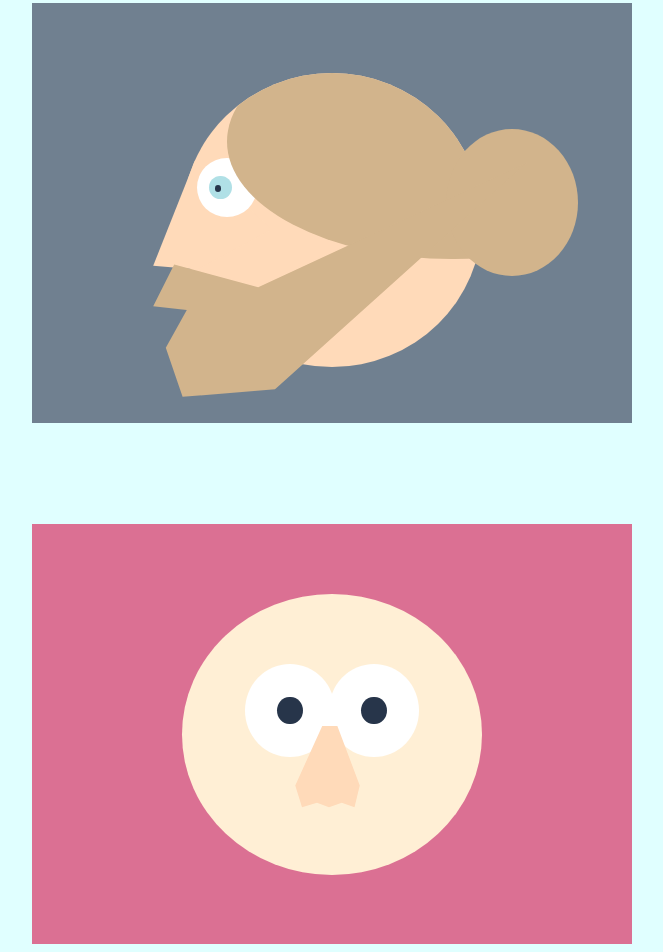
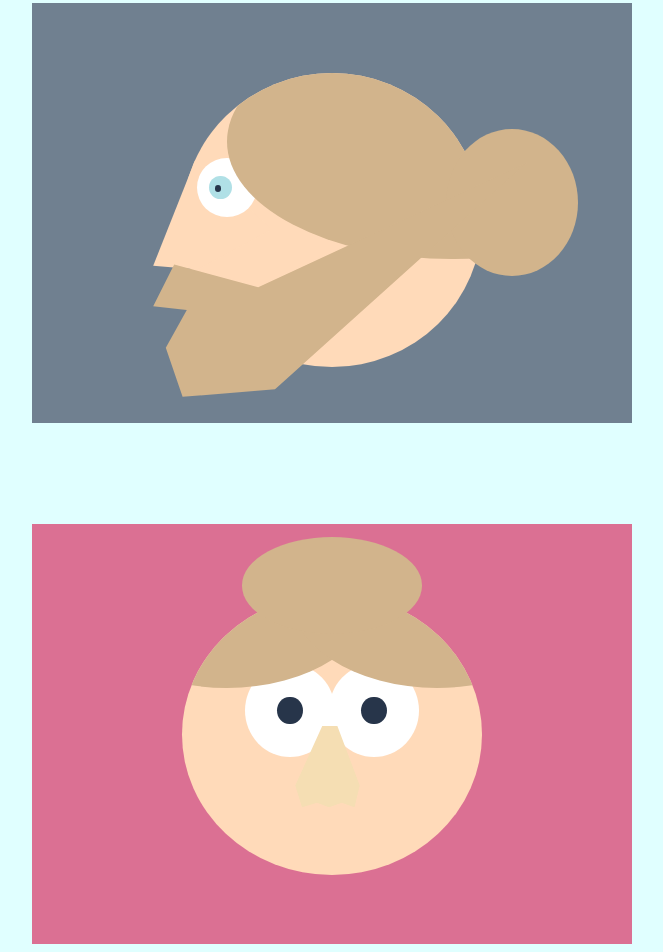
Before and after one commit to FridaSjoholm/CssImages, a plain HTML site: page index.html in a window 1280 px wide. Shown: the part 1140-2092 px from the top of the page, without its empty margins (308-971 px from the left). Drawn offline with Linux system fonts and the light colour scheme.

Commit message:
Adds hair

```diff
--- a/index.html
+++ b/index.html
@@ -80,15 +80,6 @@
     </div>
     <div class="frida">
          <div class="head">
-           <div class="head-copy"></div>
-
-           <div class="ear-left">
-             <div class="inner-ear"></div>
-           </div>
-
-            <div class="ear-right">
-             <div class="inner-ear"></div>
-           </div>
 
            <div class="eye-left">
              <div class="pupil">
@@ -101,10 +92,13 @@
            </div>
 
             <div class="nose">
-              <div class="nostril-left"></div>
-              <div class="nostril-right"></div>
             </div>
+            <div class="lips"></div>
+            <div class="hair-left"></div>
+            <div class="hair-right"></div>
          </div>
+         <div class="bun"></div>
+
       </div>
   </body>
 </html>
--- a/styles.css
+++ b/styles.css
@@ -343,7 +343,7 @@ body{
   left: 25%;
   width: 50%;
   height: 67%;
-  background: PapayaWhip;
+  background: PeachPuff;
   border-radius: 50%;
   overflow: hidden;
 }
@@ -377,10 +377,41 @@ body{
   border-radius: 50%;
   background: #27354A;
 }
+.frida .hair-left{
+  position: absolute;
+  top: -36.5%;
+  left: -35%;
+  width: 100%;
+  height: 70%;
+  background: tan;
+  border-radius: 50%;
+  z-index: 4;
+}
+.frida .hair-right{
+  position: absolute;
+  top: -36.5%;
+  right: -35%;
+  width: 100%;
+  height: 70%;
+  background: tan;
+  border-radius: 50%;
+  z-index: 4;
+}
+
+.frida .bun{
+  position: absolute;
+  top: 3%;
+  left: 35%;
+  width: 30%;
+  height: 23%;
+  background: tan;
+  border-radius: 50%;
+  z-index: 4;
+}
 
 .frida .nose{
   position: absolute;
-  background: PeachPuff;
+  background: Wheat;
   width: 25%;
   height: 32.5%;
   left: 37%;
```
